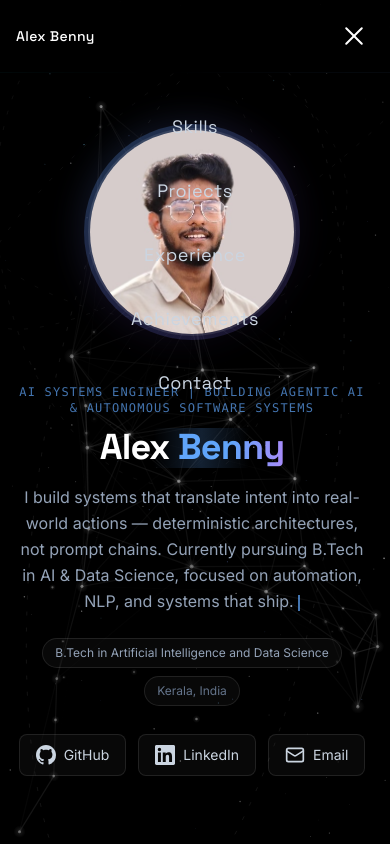
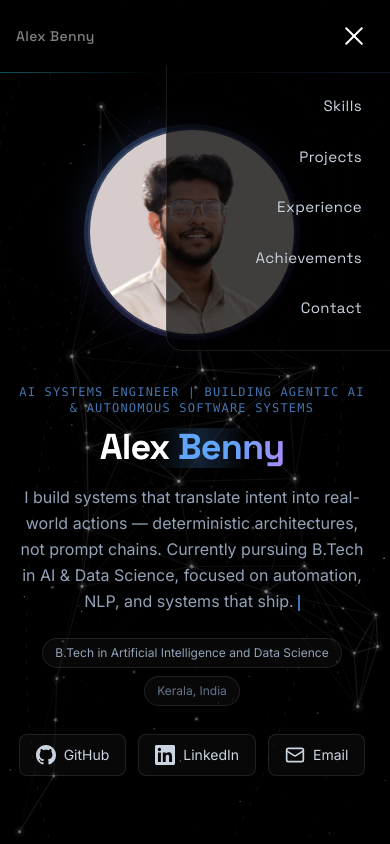
Before and after one commit to AlexxBenny/alex-portfolio, a Next.js app: page / in a window 390 px wide. Both pictures are taken after a click on the button "Open menu". Built offline with nearby package versions, Linux system fonts and the light colour scheme.

Commit message:
Fix: hamburger display corrected

```diff
--- a/components/Navbar.tsx
+++ b/components/Navbar.tsx
@@ -94,24 +94,35 @@ export default function Navbar() {
         aria-hidden="true"
       />
 
-      {/* Mobile drawer */}
+      {/* Mobile backdrop overlay */}
       <div
-        className={`fixed inset-x-0 top-[65px] bottom-0 z-40 bg-black/95 backdrop-blur-xl transition-all duration-300 sm:hidden ${
+        className={`fixed inset-0 z-40 bg-black/50 transition-opacity duration-300 sm:hidden ${
           mobileOpen
             ? "opacity-100 pointer-events-auto"
             : "opacity-0 pointer-events-none"
         }`}
+        onClick={() => setMobileOpen(false)}
+        aria-hidden="true"
+      />
+
+      {/* Mobile slide-in panel */}
+      <div
+        className={`fixed top-[65px] right-0 z-50 h-auto max-h-[calc(100vh-65px)] w-56 rounded-bl-2xl border-l border-b border-white/10 bg-black/70 backdrop-blur-2xl transition-all duration-300 sm:hidden ${
+          mobileOpen
+            ? "translate-x-0 opacity-100"
+            : "translate-x-full opacity-0"
+        }`}
       >
-        <nav className="flex flex-col items-center gap-1 px-6 pt-8">
+        <nav className="flex flex-col py-4 px-2">
           {sections.map((section, i) => (
             <button
               key={section.id}
               onClick={() => scrollToSection(section.id)}
-              className={`w-full rounded-lg px-4 py-4 text-center text-lg font-display tracking-wide text-slate-300 transition-all duration-200 hover:bg-white/[0.06] hover:text-white active:scale-[0.98] ${
+              className={`rounded-lg px-5 py-3.5 text-right text-[15px] font-display tracking-wide text-slate-300 transition-all duration-200 hover:bg-white/[0.08] hover:text-white active:scale-[0.97] ${
                 mobileOpen ? "animate-fade-in-up" : ""
               }`}
               style={{
-                animationDelay: `${i * 60}ms`,
+                animationDelay: `${i * 50}ms`,
                 animationFillMode: "both",
               }}
             >
```
